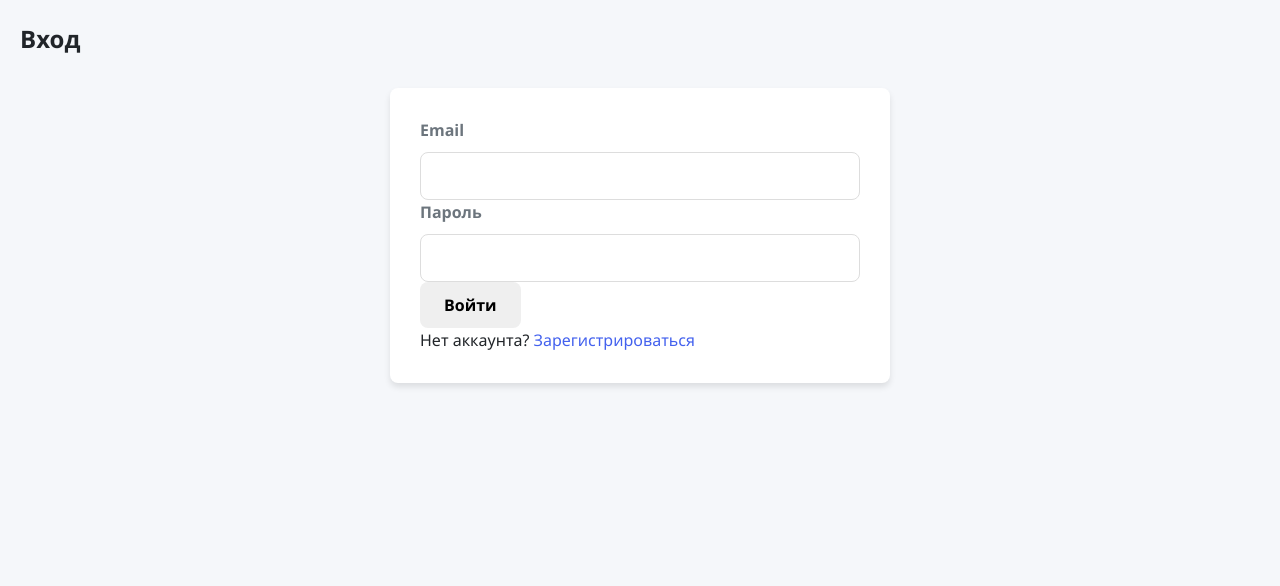
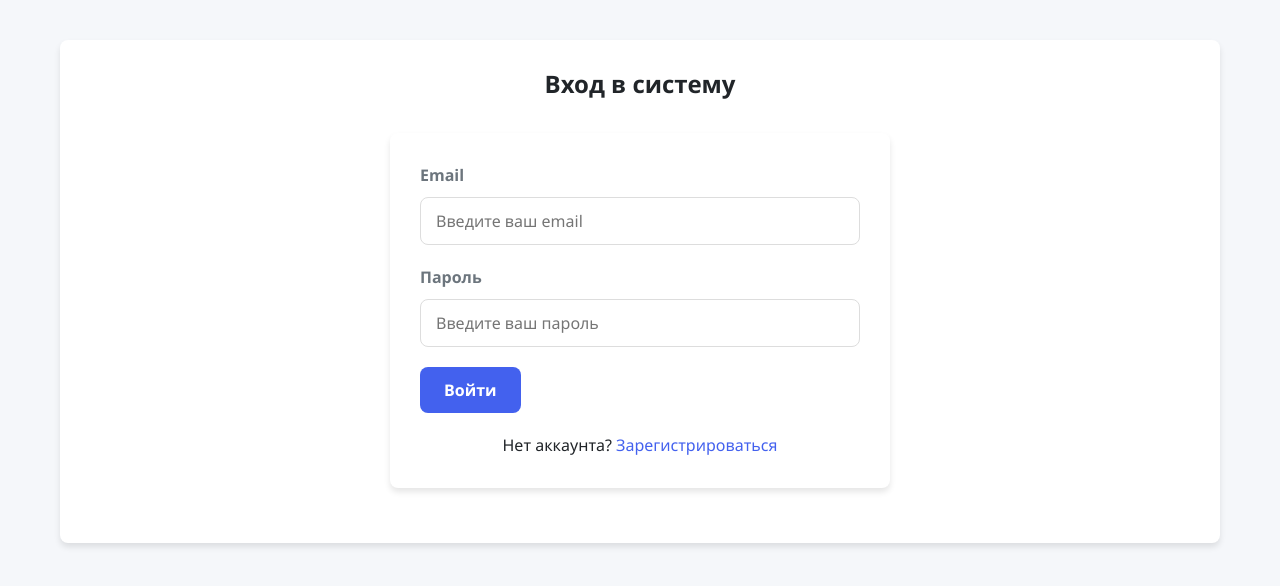
Before and after one commit to TWiSTeD707/work-team, a Flask app: page /login in a window 1280 px wide. Shown: the top 586 px of the page. Run offline with Flask 3, Linux system fonts and the light colour scheme.

Commit message:
Update login.html

```diff
--- a/templates/login.html
+++ b/templates/login.html
@@ -2,17 +2,34 @@
 <html lang="ru">
 <head>
     <meta charset="UTF-8">
-    <title>Вход</title>
+    <meta name="viewport" content="width=device-width, initial-scale=1.0">
+    <title>Вход | WorkTeam</title>
     <link rel="stylesheet" href="{{ url_for('static', filename='style2.css') }}">
 </head>
 <body>
-    <h2>Вход</h2>
-    <form method="POST">
-        {{ form.hidden_tag() }}
-        {{ form.email.label }} {{ form.email() }}
-        {{ form.password.label }} {{ form.password() }}
-        {{ form.submit(class="btn blue") }}
-        <p>Нет аккаунта? <a href="{{ url_for('register') }}">Зарегистрироваться</a></p>
-    </form>
+    <div class="container">
+        <div class="card">
+            <h2 class="text-center">Вход в систему</h2>
+            <form method="POST">
+                {{ form.hidden_tag() }}
+
+                <div class="form-group">
+                    {{ form.email.label }}
+                    {{ form.email(placeholder="Введите ваш email") }}
+                </div>
+
+                <div class="form-group">
+                    {{ form.password.label }}
+                    {{ form.password(placeholder="Введите ваш пароль") }}
+                </div>
+
+                <div class="form-group">
+                    {{ form.submit(class="btn btn-primary") }}
+                </div>
+
+                <p class="text-center">Нет аккаунта? <a href="{{ url_for('register') }}">Зарегистрироваться</a></p>
+            </form>
+        </div>
+    </div>
 </body>
 </html>
```
